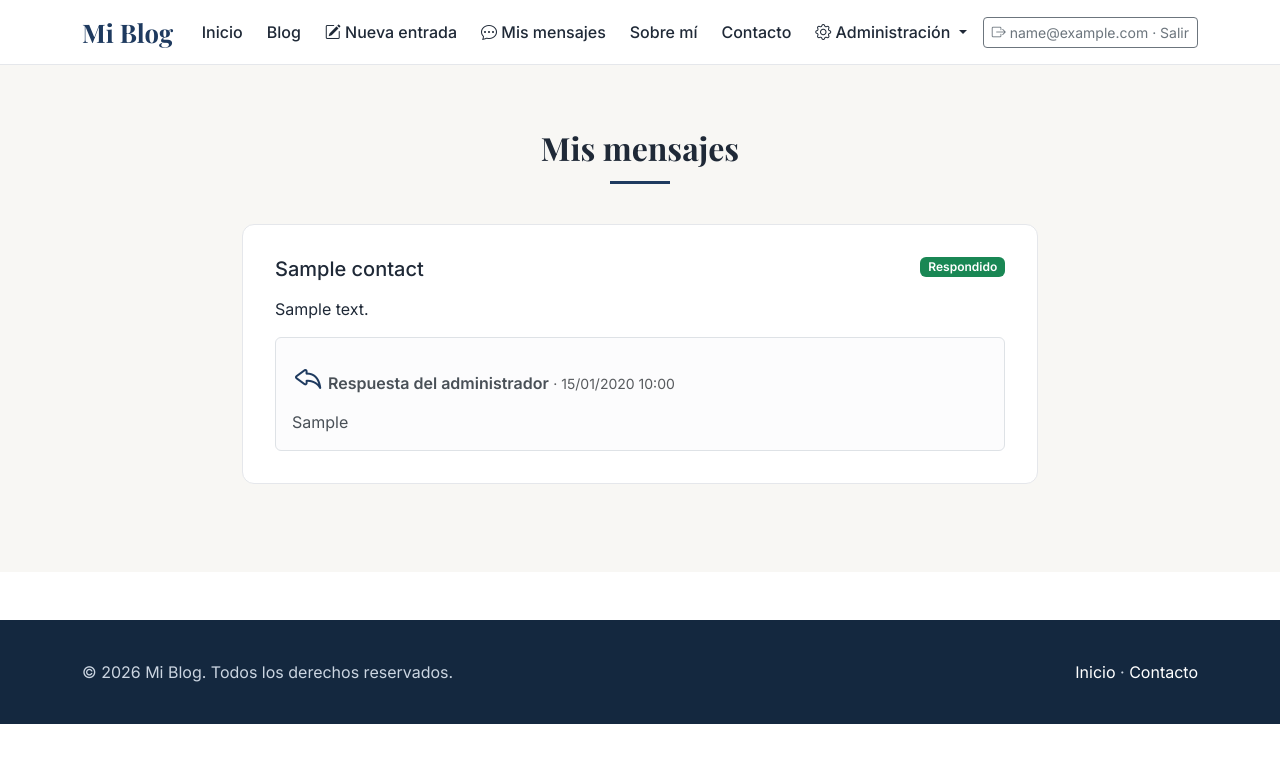
After one commit to EnzoMR14/Spring-Blog, a Spring Boot app: page /my-messages in a window 1280 px wide. The commit adds this page. Shown: the top 763 px of the page. Run offline with Spring Boot 4, Linux system fonts and the light colour scheme; the visitor is signed in with stand-in values (Sample User, id 1); tables that the repository leaves empty hold one stand-in row (values such as "Sample post"); some of the project's set-up classes (security, data sources, template engines, error pages and the like) are left out, and stand-ins take their place; some libraries are stand-ins or nearby versions.

Commit message:
Respuestas del administrador a los mensajes de contacto

```diff
--- a/src/main/java/com/blog/springblog/config/SecurityConfig.java
+++ b/src/main/java/com/blog/springblog/config/SecurityConfig.java
@@ -17,6 +17,7 @@ public class SecurityConfig {
                         .requestMatchers("/admin/**").hasRole("ADMIN")
                         .requestMatchers("/blog/*/comments/*/delete").hasRole("ADMIN")
                         .requestMatchers("/blog/new", "/blog/*/comments").authenticated()
+                        .requestMatchers("/blog/new", "/blog/*/comments", "/my-messages").authenticated()
                         .anyRequest().permitAll())
                 .formLogin(form -> form
                         .loginPage("/login")
--- /dev/null
+++ b/src/main/java/com/blog/springblog/controller/AccountController.java
@@ -0,0 +1,25 @@
+package com.blog.springblog.controller;
+
+import com.blog.springblog.repository.ContactRepository;
+import org.springframework.stereotype.Controller;
+import org.springframework.ui.Model;
+import org.springframework.web.bind.annotation.GetMapping;
+
+import java.security.Principal;
+
+@Controller
+public class AccountController {
+
+    private final ContactRepository contactRepository;
+
+    public AccountController(ContactRepository contactRepository) {
+        this.contactRepository = contactRepository;
+    }
+
+    @GetMapping("/my-messages")
+    public String myMessages(Principal principal, Model model) {
+        model.addAttribute("messages",
+                contactRepository.findByEmailIgnoreCaseOrderByIdDesc(principal.getName()));
+        return "account/messages";
+    }
+}
--- a/src/main/java/com/blog/springblog/repository/ContactRepository.java
+++ b/src/main/java/com/blog/springblog/repository/ContactRepository.java
@@ -5,5 +5,8 @@ import org.springframework.data.jpa.repository.JpaRepository;
 import java.util.List;
 
 public interface ContactRepository extends JpaRepository<Contact, Long> {
-    List<Contact> findAllByOrderByIdDesc();   // los más recientes primero
+    List<Contact> findAllByOrderByIdDesc(); // los más recientes primero
+
+    List<Contact> findByEmailIgnoreCaseOrderByIdDesc(String email); // por email ordenado por id descendente
+
 }
--- /dev/null
+++ b/src/main/resources/templates/account/messages.html
@@ -0,0 +1,41 @@
+<!DOCTYPE html>
+<html lang="es" xmlns:th="http://www.thymeleaf.org">
+
+<head th:replace="~{fragments/layout :: head}"></head>
+
+<body>
+
+    <nav th:replace="~{fragments/layout :: navbar}"></nav>
+
+    <section class="section section-alt">
+        <div class="container" style="max-width: 820px;">
+            <h2 class="section-title">Mis mensajes</h2>
+
+            <p class="text-muted text-center" th:if="${#lists.isEmpty(messages)}">
+                Todavía no has enviado ningún mensaje desde el formulario de contacto.
+            </p>
+
+            <div class="feature-card mb-4" th:each="m : ${messages}">
+                <div class="d-flex justify-content-between align-items-start">
+                    <h5 th:text="${m.subject}">Asunto</h5>
+                    <span class="badge text-bg-success" th:if="${m.reply != null}">Respondido</span>
+                    <span class="badge text-bg-secondary" th:if="${m.reply == null}">Pendiente</span>
+                </div>
+                <p class="mt-2" style="white-space: pre-line;" th:text="${m.message}">Mensaje</p>
+
+                <div class="alert alert-light border mb-0" th:if="${m.reply != null}">
+                    <strong><i class="bi bi-reply"></i> Respuesta del administrador</strong>
+                    <small class="text-muted"
+                        th:text="'· ' + ${#temporals.format(m.repliedAt, 'dd/MM/yyyy HH:mm')}">fecha</small>
+                    <p class="mb-0 mt-2" style="white-space: pre-line;" th:text="${m.reply}">Respuesta</p>
+                </div>
+            </div>
+        </div>
+    </section>
+
+    <footer th:replace="~{fragments/layout :: footer}"></footer>
+    <th:block th:replace="~{fragments/layout :: scripts}"></th:block>
+
+</body>
+
+</html>
--- a/src/main/resources/templates/fragments/layout.html
+++ b/src/main/resources/templates/fragments/layout.html
@@ -1,9 +1,6 @@
 <!doctype html>
-<html
-  lang="es"
-  xmlns:th="http://www.thymeleaf.org"
-  xmlns:sec="http://www.thymeleaf.org/extras/spring-security"
->
+<html lang="es" xmlns:th="http://www.thymeleaf.org" xmlns:sec="http://www.thymeleaf.org/extras/spring-security">
+
 <head th:fragment="head">
   <meta charset="utf-8" />
   <meta name="viewport" content="width=device-width, initial-scale=1" />
@@ -12,16 +9,9 @@
   <link rel="preconnect" href="https://fonts.googleapis.com" />
   <link
     href="https://fonts.googleapis.com/css2?family=Inter:wght@400;500;600&family=Playfair+Display:wght@600;700&display=swap"
-      rel="stylesheet"
-    />
-    <link
-      href="https://cdn.jsdelivr.net/npm/bootstrap@5.3.3/dist/css/bootstrap.min.css"
-      rel="stylesheet"
-    />
-    <link
-      href="https://cdn.jsdelivr.net/npm/bootstrap-icons@1.11.3/font/bootstrap-icons.css"
-      rel="stylesheet"
-    />
+    rel="stylesheet" />
+  <link href="https://cdn.jsdelivr.net/npm/bootstrap@5.3.3/dist/css/bootstrap.min.css" rel="stylesheet" />
+  <link href="https://cdn.jsdelivr.net/npm/bootstrap-icons@1.11.3/font/bootstrap-icons.css" rel="stylesheet" />
   <link rel="stylesheet" th:href="@{/css/blog.css}" />
 </head>
 
@@ -29,12 +19,7 @@
   <nav th:fragment="navbar" class="navbar navbar-expand-lg sticky-top">
     <div class="container">
       <a class="navbar-brand" th:href="@{/}">Mi Blog</a>
-        <button
-          class="navbar-toggler"
-          type="button"
-          data-bs-toggle="collapse"
-          data-bs-target="#menu"
-        >
+      <button class="navbar-toggler" type="button" data-bs-toggle="collapse" data-bs-target="#menu">
         <span class="navbar-toggler-icon"></span>
       </button>
       <div class="collapse navbar-collapse" id="menu">
@@ -46,9 +31,10 @@
             <a class="nav-link" th:href="@{/blog}">Blog</a>
           </li>
           <li class="nav-item" sec:authorize="isAuthenticated()">
-              <a class="nav-link" th:href="@{/blog/new}"
-                ><i class="bi bi-pencil-square"></i> Nueva entrada</a
-              >
+            <a class="nav-link" th:href="@{/blog/new}"><i class="bi bi-pencil-square"></i> Nueva entrada</a>
+          </li>
+          <li class="nav-item" sec:authorize="isAuthenticated()">
+            <a class="nav-link" th:href="@{/my-messages}"><i class="bi bi-chat-dots"></i> Mis mensajes</a>
           </li>
           <li class="nav-item">
             <a class="nav-link" th:href="@{/about}">Sobre mí</a>
@@ -59,23 +45,15 @@
 
           <!-- Solo administradores -->
           <li class="nav-item dropdown" sec:authorize="hasRole('ADMIN')">
-              <a
-                class="nav-link dropdown-toggle"
-                href="#"
-                data-bs-toggle="dropdown"
-              >
+            <a class="nav-link dropdown-toggle" href="#" data-bs-toggle="dropdown">
               <i class="bi bi-gear"></i> Administración
             </a>
             <ul class="dropdown-menu">
               <li>
-                  <a class="dropdown-item" th:href="@{/admin/images}"
-                    ><i class="bi bi-images"></i> Imágenes</a
-                  >
+                <a class="dropdown-item" th:href="@{/admin/images}"><i class="bi bi-images"></i> Imágenes</a>
               </li>
               <li>
-                  <a class="dropdown-item" th:href="@{/admin/contacts}"
-                    ><i class="bi bi-envelope"></i> Mensajes</a
-                  >
+                <a class="dropdown-item" th:href="@{/admin/contacts}"><i class="bi bi-envelope"></i> Mensajes</a>
               </li>
             </ul>
           </li>
@@ -95,9 +73,7 @@
             <a class="nav-link" th:href="@{/login}">Entrar</a>
           </li>
           <li class="nav-item" sec:authorize="!isAuthenticated()">
-              <a class="btn btn-accent btn-sm" th:href="@{/register}"
-                >Registrarse</a
-              >
+            <a class="btn btn-accent btn-sm" th:href="@{/register}">Registrarse</a>
           </li>
         </ul>
       </div>
@@ -105,9 +81,7 @@
   </nav>
 
   <footer th:fragment="footer" class="site-footer mt-5">
-      <div
-        class="container d-flex flex-column flex-md-row justify-content-between align-items-center gap-2"
-      >
+    <div class="container d-flex flex-column flex-md-row justify-content-between align-items-center gap-2">
       <span>&copy; 2026 Mi Blog. Todos los derechos reservados.</span>
       <span>
         <a th:href="@{/}">Inicio</a> ·
@@ -117,9 +91,8 @@
   </footer>
 
   <th:block th:fragment="scripts">
-      <script
-        src="https://cdn.jsdelivr.net/npm/bootstrap@5.3.3/dist/js/bootstrap.bundle.min.js"
-      ></script>
+    <script src="https://cdn.jsdelivr.net/npm/bootstrap@5.3.3/dist/js/bootstrap.bundle.min.js"></script>
   </th:block>
 </body>
+
 </html>
```
Also changed, not shown: src/main/java/com/blog/springblog/controller/AdminContactController.java (+16 -0 lines), src/main/java/com/blog/springblog/entity/Contact.java (+11 -0 lines), src/main/resources/templates/admin/contacts.html (+21 -2 lines). Lines whose indentation alone changed are shown as unchanged.
